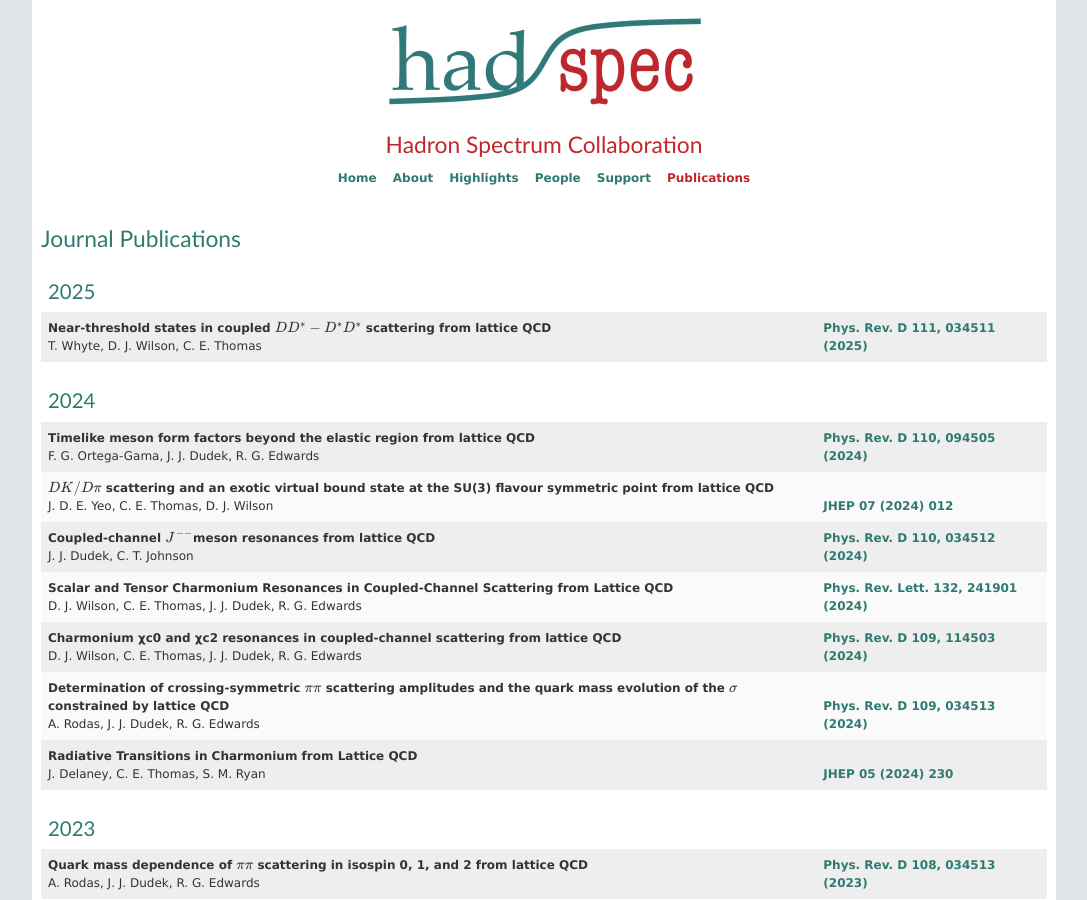
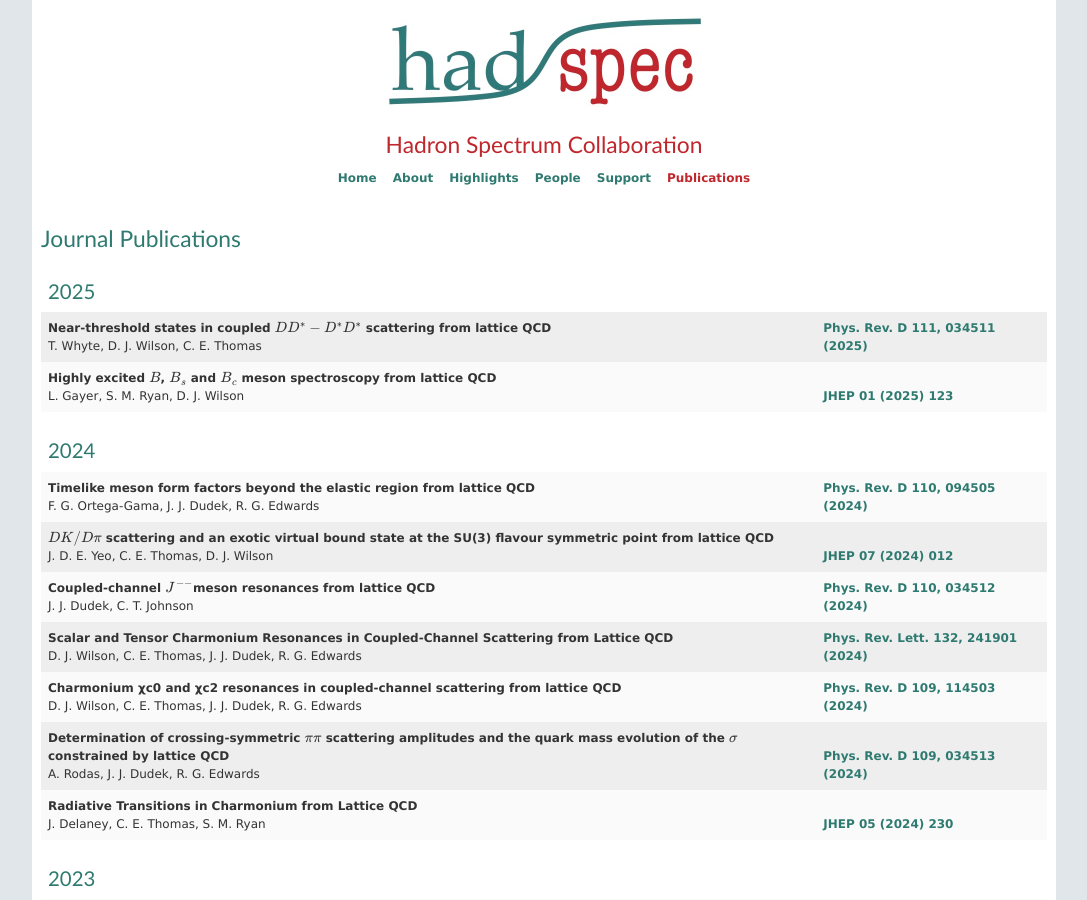
Before and after one commit to HadSpec/hadspec, a Jekyll site: the page built from docs/publications.html, in a window 1280 px wide and 900 px high. Shown: the whole window, without its empty margins (82-1169 px from the left). Built offline with Jekyll 4.4.1, drawn with Linux system fonts in a browser that asks for light colours; formulas are drawn with MathJax 3.

Commit message:
Added publication

```diff
--- a/docs/publications.html
+++ b/docs/publications.html
@@ -24,6 +24,15 @@ layout: default
       </td>
       <td class="publications">
         <a href="https://inspirehep.net/literature/2789957">Phys. Rev. D 111, 034511 (2025)</a>
+      </td>
+    </tr>
+    <tr class="publications">
+      <td class="publications">
+	<b>Highly excited $B$, $B_s$ and $B_c$ meson spectroscopy from lattice QCD</b><br/>
+	L.&nbsp;Gayer, S.&nbsp;M.&nbsp;Ryan, D.&nbsp;J.&nbsp;Wilson
+      </td>
+      <td class="publications">
+        <a href="https://inspirehep.net/literature/2814415">JHEP 01 (2025) 123</a>
       </td>
     </tr>
 
```
